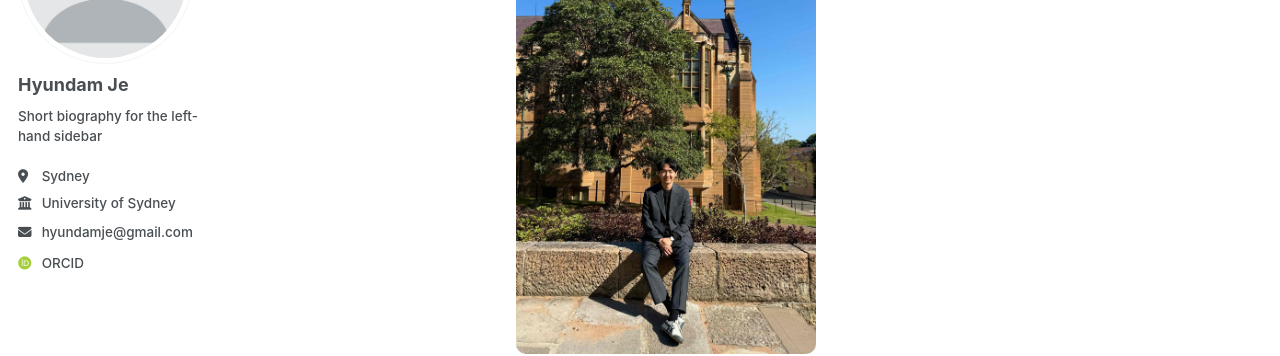
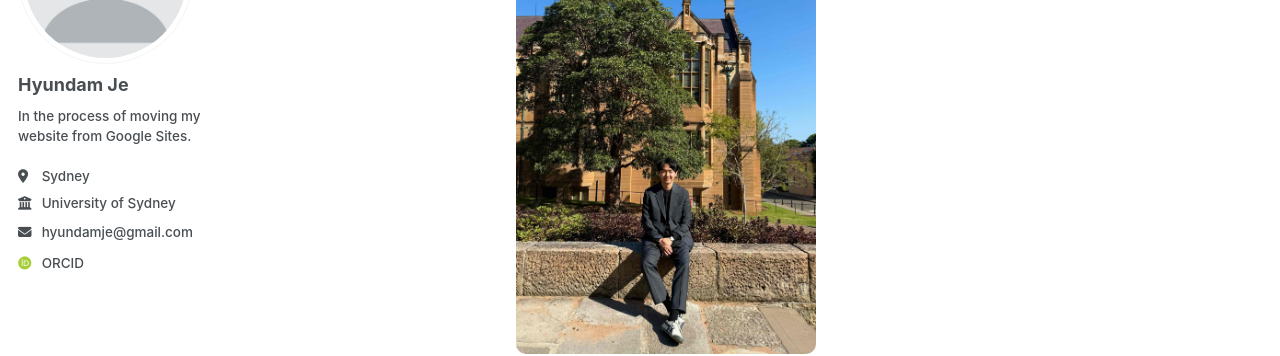
Before and after one commit to hyundamje/hyundamje.github.io, a Jekyll site: the page built from _pages/about.md, in a window 1280 px wide. Shown: the part 210-566 px from the top of the page. Built offline with Jekyll 4.4.1, drawn with Linux system fonts in a browser that asks for light colours; some web fonts are replaced.

Commit message:
Update _config.yml

```diff
--- a/_config.yml
+++ b/_config.yml
@@ -25,7 +25,7 @@ author:
   avatar           : "profile.png"
   name             : "Hyundam Je"
   pronouns         : # example: "she/her"
-  bio              : "Short biography for the left-hand sidebar"
+  bio              : "In the process of moving my website from Google Sites."
   location         : "Sydney"
   employer         : "University of Sydney"
   uri              : # URL
```
